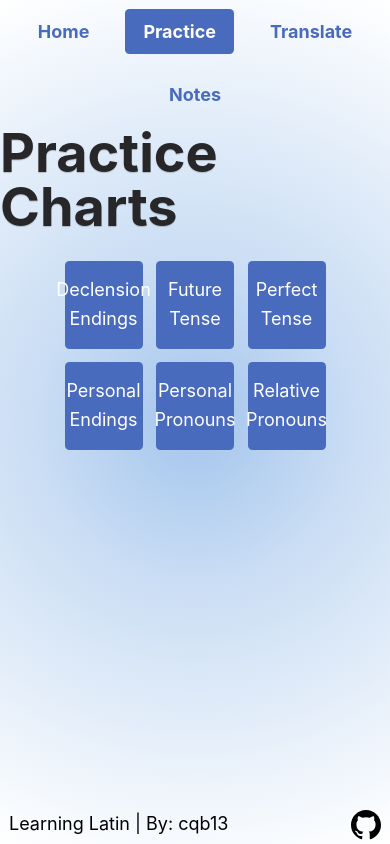
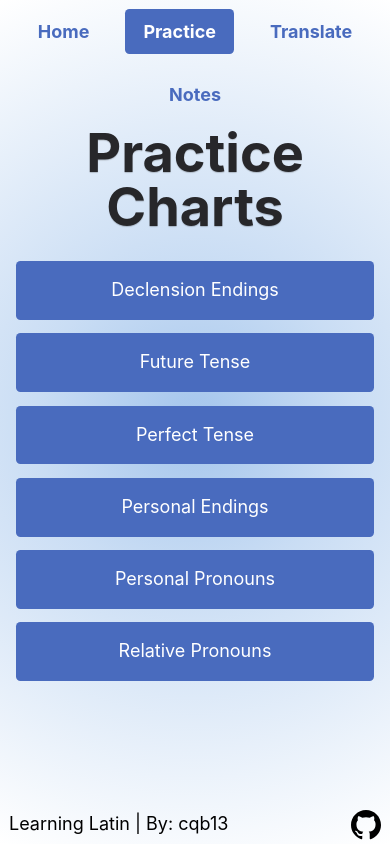
Before and after one commit to cqb13/Learning-Latin, a Next.js app: page /practice in a window 390 px wide. Built offline with nearby package versions, Linux system fonts and the light colour scheme.

Commit message:
Fix practice nav mobile

```diff
--- a/components/layout.tsx
+++ b/components/layout.tsx
@@ -51,7 +51,7 @@ const Layout = ({
         <main className="flex-1">
           {children}
         </main>
-        <footer className="flex shrink-0 justify-between items-center px-2 mb-1">
+        <footer className="flex shrink-0 justify-between items-center px-2 my-1">
           <p>Learning Latin | By: cqb13</p>
           <a href="https://github.com/cqb13" target="_blank">
             <Image src="/github.svg" alt="github" width={30} height={30} />
--- a/pages/practice.tsx
+++ b/pages/practice.tsx
@@ -15,12 +15,12 @@ const Practice: NextPage = () => {
   return (
     <Layout title="Practice" backgroundClass="bg-practice-nav-gradient">
       <section className="flex flex-col items-center">
-        <h1 className="text-5xl text-zinc-800 font-bold m-0 [text-shadow:0_1px_1px_rgba(0,0,0,0.2)]">Practice Charts</h1>
-        <section className="mt-6 flex flex-wrap justify-center items-center gap-3 w-4/5 text-center">
+        <h1 className="text-5xl text-zinc-800 font-bold m-0 [text-shadow:0_1px_1px_rgba(0,0,0,0.2)] text-center">Practice Charts</h1>
+        <section className="mt-6 flex flex-wrap justify-center items-center gap-3 w-full max-md:flex-col">
           {practiceRoutes.map(route =>
             <Button
               link={`/practice/${route[0].toLowerCase().replace(" ", "-")}`}
-              class=" w-1/4"
+              class=" w-1/4 max-md:w-3/4 max-xs:w-11/12"
             >
               {route[0]}
             </Button>
```
